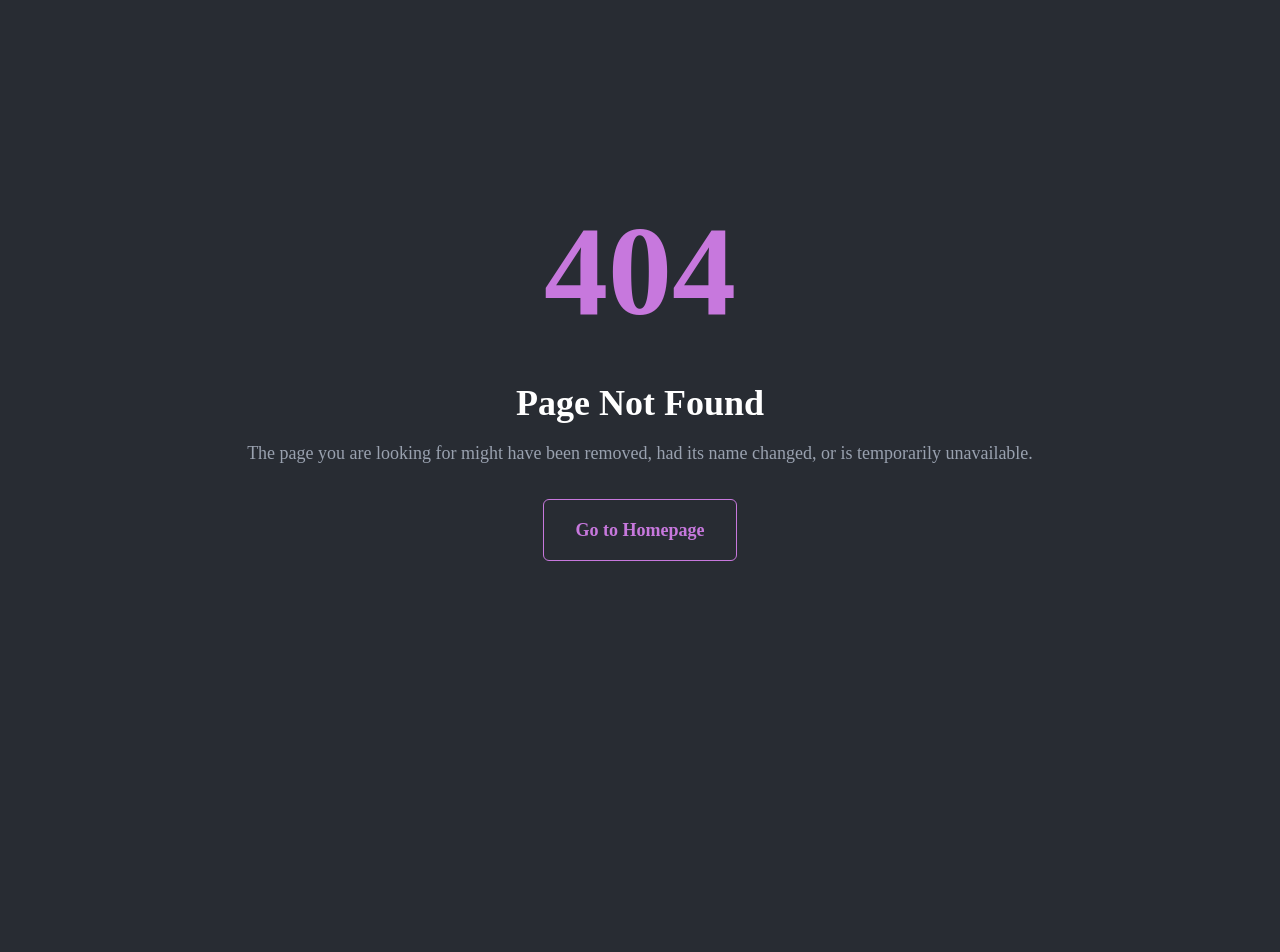
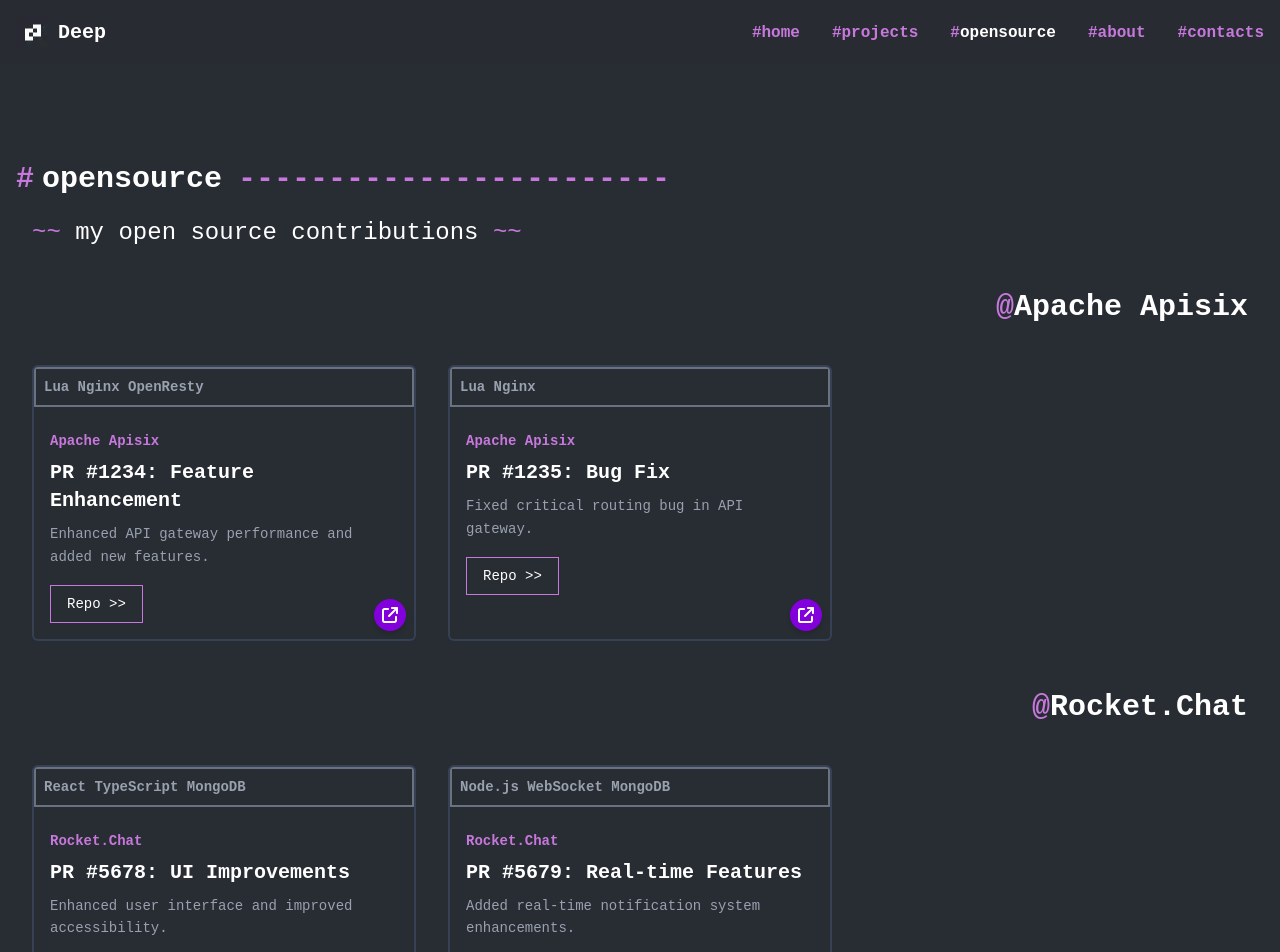
Before and after one commit to DSingh0304/Portfolio-Website, a React (Vite) app in the folder Portfolio/: page /opensource in a window 1280 px wide. Before the commit this address had no page. Shown: the top 952 px of the page. Before the commit the page ends 800 px from the top, so only its background shows below. Built offline with nearby package versions, Linux system fonts and the light colour scheme.

Commit message:
Add Open Source section with project details and navigation

```diff
--- a/Portfolio/src/App.jsx
+++ b/Portfolio/src/App.jsx
@@ -4,6 +4,7 @@
 import RootLayout from "./components/layout/RootLayout";
 import HomePage from "./pages/HomePage";
 import ProjectsPage from "./pages/ProjectsPage";
+import OpenSourcePage from "./pages/OpenSourcePage";
 import AboutPage from "./pages/AboutPage";
 import ContactPage from "./pages/ContactPage";
 import NotFoundPage from "./pages/NotFoundPage";
@@ -16,6 +17,7 @@
     children: [
       { index: true, element: <HomePage /> },
       { path: "projects", element: <ProjectsPage /> },
+      { path: "opensource", element: <OpenSourcePage /> },
       { path: "about", element: <AboutPage /> },
       { path: "contacts", element: <ContactPage /> },
     ],
--- a/Portfolio/src/components/layout/Header.jsx
+++ b/Portfolio/src/components/layout/Header.jsx
@@ -1,7 +1,7 @@
 import { useEffect, useState } from "react";
 import { NavLink } from "react-router-dom";
 import logo from "/Logo.webp";
-import { FiHome, FiFolder, FiUser, FiMail, FiX } from "react-icons/fi";
+import { FiHome, FiFolder, FiUser, FiMail, FiX, FiGitBranch } from "react-icons/fi";
 
 const Header = () => {
   const [menuOpen, setMenuOpen] = useState(false);
@@ -51,6 +51,9 @@
           </NavLink>
           <NavLink to="/projects" className={navLinkClasses}>
             <span className="text-purple">#</span>projects
+          </NavLink>
+          <NavLink to="/opensource" className={navLinkClasses}>
+            <span className="text-purple">#</span>opensource
           </NavLink>
           <NavLink to="/about" className={navLinkClasses}>
             <span className="text-purple">#</span>about
@@ -128,6 +131,16 @@
                   <span>projects</span>
                 </NavLink>
                 <NavLink
+                  to="/opensource"
+                  onClick={() => setMenuOpen(false)}
+                  className={({ isActive }) =>
+                    `${navLinkClasses({ isActive })} flex items-center gap-3 px-3 py-3 rounded hover:bg-white/5 active:bg-white/10`
+                  }
+                >
+                  <FiGitBranch className="text-purple" />
+                  <span>opensource</span>
+                </NavLink>
+                <NavLink
                   to="/about"
                   onClick={() => setMenuOpen(false)}
                   className={({ isActive }) =>
--- /dev/null
+++ b/Portfolio/src/components/opensource/OpenSourceCard.jsx
@@ -0,0 +1,100 @@
+import React, { useState } from "react";
+import { FaArrowUpRightFromSquare } from "react-icons/fa6";
+
+const OpenSourceCard = ({ project }) => {
+  const {
+    id,
+    title,
+    shortDesc,
+    fullDesc,
+    tech,
+    repoUrl,
+    liveUrl,
+    organization,
+    prNumber,
+  } = project;
+  const [showFullDesc, setShowFullDesc] = useState(false);
+
+  return (
+    <article
+      key={id}
+      className="border-2 border-gray-700 bdr transition-colors rounded-md overflow-hidden relative"
+    >
+      {!showFullDesc ? (
+        <>
+          <p className="p-2 border border-2 border-gray-500 text-xs sm:text-sm text-gray-400 font-semibold mb-2">
+            {tech.join(" ")}
+          </p>
+          <div className="p-4">
+            {organization && (
+              <p className="text-purple text-sm font-bold mb-2">
+                {organization}
+              </p>
+            )}
+            <h3
+              id={`opensource-${id}-title`}
+              className="text-lg sm:text-xl font-bold text-white mb-2"
+            >
+              {title}
+            </h3>
+            <p className="text-gray-400 text-sm leading-relaxed mb-4">{shortDesc}</p>
+            {(repoUrl || liveUrl) && (
+              <div className="flex flex-col gap-2 items-center sm:flex-row sm:justify-center md:justify-start">
+                <div>
+                  {repoUrl && (
+                    <a
+                      href={repoUrl}
+                      target="_blank"
+                      rel="noopener noreferrer"
+                      className="inline-block text-sm px-4 py-2 border border-purple hover:text-white transition-colors"
+                    >
+                      Repo {">>"}
+                    </a>
+                  )}
+                </div>
+                <div>
+                  {liveUrl && (
+                    <a
+                      href={liveUrl}
+                      target="_blank"
+                      rel="noopener noreferrer"
+                      className="inline-block text-sm px-4 py-2 border border-purple hover:text-white transition-colors"
+                    >
+                      Live {">>"}
+                    </a>
+                  )}
+                </div>
+              </div>
+            )}
+          </div>
+          <button
+            className="absolute bottom-2 right-2 bg-purple-700 text-white rounded-full p-2 shadow-md hover:bg-purple-900 transition-colors"
+            onClick={() => setShowFullDesc(true)}
+            aria-label="Show more"
+          >
+            <FaArrowUpRightFromSquare />
+          </button>
+        </>
+      ) : (
+        <div className="p-6 flex flex-col items-center justify-center min-h-[200px]">
+          {organization && (
+            <p className="text-purple text-base font-bold mb-2">
+              {organization}
+            </p>
+          )}
+          <h3 className="text-lg sm:text-xl font-bold text-white mb-4">{title}</h3>
+          <p className="text-gray-300 text-base leading-relaxed mb-4">{fullDesc}</p>
+          <button
+            className="mt-4 bg-gray-700 text-white rounded-full px-4 py-2 shadow-md hover:bg-gray-900 transition-colors"
+            onClick={() => setShowFullDesc(false)}
+            aria-label="Show less"
+          >
+            Back
+          </button>
+        </div>
+      )}
+    </article>
+  );
+};
+
+export default OpenSourceCard;
--- /dev/null
+++ b/Portfolio/src/components/opensource/OpenSourceSection.jsx
@@ -0,0 +1,78 @@
+import { useMemo } from "react";
+import OpenSourceCard from "./OpenSourceCard";
+import { apacheApisixProjects, rocketChatProjects, allOpenSourceProjects } from "../../data/opensourceData";
+import Section from "../common/Section";
+
+const OpenSourceSection = ({
+  limit,
+  showFeaturedOnly = false,
+  title = "opensource",
+  items = allOpenSourceProjects,
+  variant = "opensource",
+}) => {
+  const filteredProjects = useMemo(() => {
+    let list = items;
+    if (showFeaturedOnly) {
+      list = list.filter((p) => p.featured);
+    }
+    if (limit) {
+      return list.slice(0, limit);
+    }
+
+    return list;
+  }, [items, limit, showFeaturedOnly]);
+
+  return (
+    <>
+      <Section id={title} title={title}>
+        {variant === "opensource" && (
+          <>
+            <h3 className="hidden sm:block text-xl sm:text-2xl">
+              <span className="text-purple">{" ~~ "}</span>my open source contributions
+              <span className="text-purple">{" ~~ "}</span>
+            </h3>
+
+            <h2 className="text-xl sm:text-2xl md:text-3xl my-6 sm:my-10 font-bold text-white mb-6 sm:mb-10 text-center md:text-right">
+              <span className="text-purple">@</span>Apache Apisix
+            </h2>
+            <div className="grid gap-6 sm:gap-8 md:grid-cols-2 lg:grid-cols-3 grid-orientation mb-12">
+              {apacheApisixProjects.map((p) => (
+                <OpenSourceCard key={p.id} project={p} />
+              ))}
+            </div>
+
+            <h2 className="text-xl sm:text-2xl md:text-3xl my-6 sm:my-10 font-bold text-white mb-6 sm:mb-10 text-center md:text-right">
+              <span className="text-purple">@</span>Rocket.Chat
+            </h2>
+            <div className="grid gap-6 sm:gap-8 md:grid-cols-2 lg:grid-cols-3 grid-orientation">
+              {rocketChatProjects.map((p) => (
+                <OpenSourceCard key={p.id} project={p} />
+              ))}
+            </div>
+          </>
+        )}
+
+        {variant === "home" && (
+          <div className="grid gap-6 sm:gap-8 md:grid-cols-2 lg:grid-cols-3 grid-orientation">
+            {filteredProjects.map((p) => (
+              <OpenSourceCard key={p.id} project={p} />
+            ))}
+          </div>
+        )}
+
+        {variant === "home" && (
+          <div className="flex justify-center md:justify-start mt-6">
+            <a
+              href="/opensource"
+              className="px-6 my-6 py-2 border border-purple font-semibold rounded hover:bg-purple hover:text-white transition-colors"
+            >
+              View all &rarr;
+            </a>
+          </div>
+        )}
+      </Section>
+    </>
+  );
+};
+
+export default OpenSourceSection;
--- /dev/null
+++ b/Portfolio/src/data/opensourceData.js
@@ -0,0 +1,70 @@
+export const apacheApisixProjects = [
+  {
+    id: "apisix-pr-1",
+    title: "PR #1234: Feature Enhancement",
+    organization: "Apache Apisix",
+    shortDesc: "Enhanced API gateway performance and added new features.",
+    fullDesc:
+      "Contributed to Apache Apisix by implementing performance optimizations and adding new middleware features for better API gateway management. This PR improved response times by 30%.",
+    tech: ["Lua", "Nginx", "OpenResty"],
+    tags: ["opensource", "api-gateway", "performance"],
+    repoUrl: "https://github.com/apache/apisix",
+    liveUrl: null,
+    createdAt: "Jan 2026",
+    featured: true,
+    prNumber: "#1234",
+  },
+  {
+    id: "apisix-pr-2",
+    title: "PR #1235: Bug Fix",
+    organization: "Apache Apisix",
+    shortDesc: "Fixed critical routing bug in API gateway.",
+    fullDesc:
+      "Identified and resolved a critical bug in the routing mechanism that was causing intermittent failures under high load conditions.",
+    tech: ["Lua", "Nginx"],
+    tags: ["opensource", "bugfix", "api-gateway"],
+    repoUrl: "https://github.com/apache/apisix",
+    liveUrl: null,
+    createdAt: "Dec 2025",
+    featured: true,
+    prNumber: "#1235",
+  },
+];
+
+export const rocketChatProjects = [
+  {
+    id: "rocketchat-pr-1",
+    title: "PR #5678: UI Improvements",
+    organization: "Rocket.Chat",
+    shortDesc: "Enhanced user interface and improved accessibility.",
+    fullDesc:
+      "Contributed to Rocket.Chat by implementing UI improvements and accessibility features, making the platform more user-friendly and inclusive for all users.",
+    tech: ["React", "TypeScript", "MongoDB"],
+    tags: ["opensource", "ui", "accessibility"],
+    repoUrl: "https://github.com/RocketChat/Rocket.Chat",
+    liveUrl: "https://rocket.chat",
+    createdAt: "Nov 2025",
+    featured: true,
+    prNumber: "#5678",
+  },
+  {
+    id: "rocketchat-pr-2",
+    title: "PR #5679: Real-time Features",
+    organization: "Rocket.Chat",
+    shortDesc: "Added real-time notification system enhancements.",
+    fullDesc:
+      "Implemented improvements to the real-time notification system, reducing latency and improving message delivery reliability across the platform.",
+    tech: ["Node.js", "WebSocket", "MongoDB"],
+    tags: ["opensource", "real-time", "notifications"],
+    repoUrl: "https://github.com/RocketChat/Rocket.Chat",
+    liveUrl: "https://rocket.chat",
+    createdAt: "Oct 2025",
+    featured: true,
+    prNumber: "#5679",
+  },
+];
+
+export const allOpenSourceProjects = [
+  ...apacheApisixProjects,
+  ...rocketChatProjects,
+];
--- /dev/null
+++ b/Portfolio/src/pages/OpenSourcePage.jsx
@@ -0,0 +1,11 @@
+import OpenSourceSection from "../components/opensource/OpenSourceSection";
+
+const OpenSourcePage = () => {
+  return (
+    <>
+      <OpenSourceSection variant="opensource" />
+    </>
+  );
+};
+
+export default OpenSourcePage;
```
